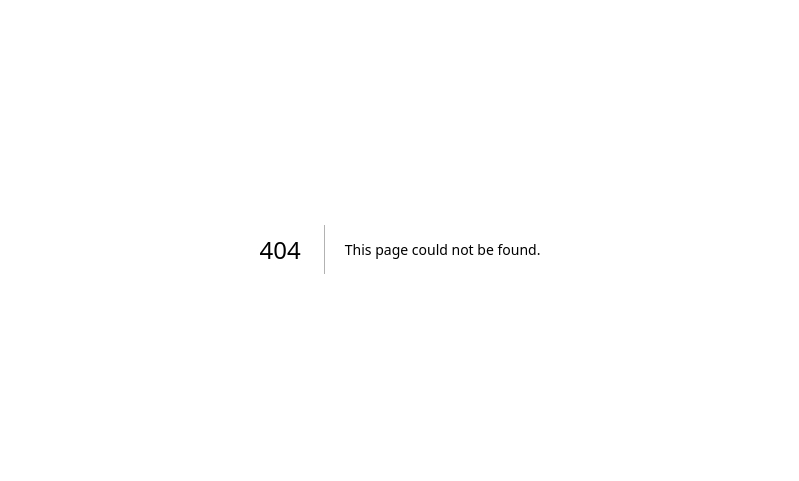
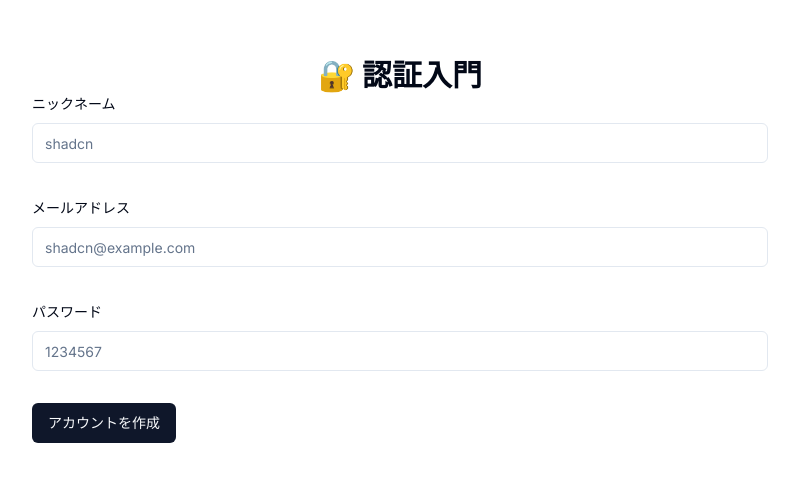
Before and after one commit to kensiiwasaki/learn-next-auth, a Next.js app: page /sign-up in a window 1280 px wide. Before the commit this address had no page. Shown: the part 151-632 px from the top of the page, without its empty margins (240-1039 px from the left). Built offline with nearby package versions, Linux system fonts and the light colour scheme.

Commit message:
サインアップページ作成

```diff
--- /dev/null
+++ b/app/(auth)/sign-up/page.tsx
@@ -0,0 +1,12 @@
+import React from "react";
+import { SignUpForm } from "../_components/sign-up-form";
+
+function SignUpPage() {
+  return (
+    <div>
+      <SignUpForm />
+    </div>
+  );
+}
+
+export default SignUpPage;
```
